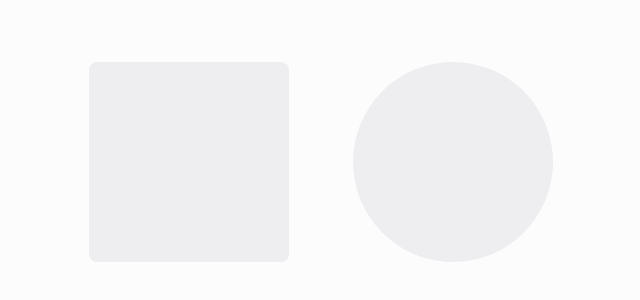
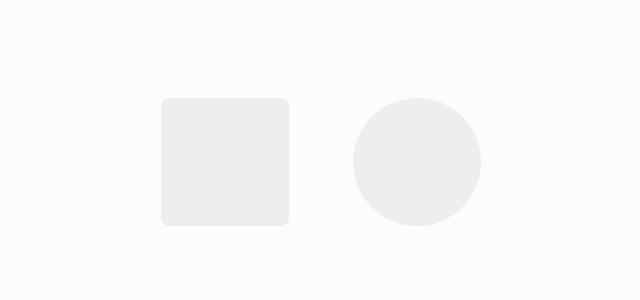
Before and after one commit to brunohfabre/siakitdocumentation, a React (Vite) app: page /shimmer in a window 1280 px wide. Shown: the part 238-538 px from the top of the page, without its empty margins (319-959 px from the left). Built offline with nearby package versions, Linux system fonts and the light colour scheme.

Commit message:
add dimensions to shimmer component

```diff
--- a/src/components/Shimmer/index.tsx
+++ b/src/components/Shimmer/index.tsx
@@ -1,4 +1,4 @@
-import styled, { keyframes } from 'styled-components';
+import styled, { css, keyframes } from 'styled-components';
 
 const placeholderShimmer = keyframes`
   0% {
@@ -10,7 +10,12 @@ const placeholderShimmer = keyframes`
   }
 `;
 
-const BaseShimmer = styled.div`
+type BaseShimmerProps = {
+  width?: number | string;
+  height?: number | string;
+};
+
+const BaseShimmer = styled.div<BaseShimmerProps>`
   flex: 1;
   background: ${({ theme }) => theme.colors.gray[4]};
   background-image: linear-gradient(
@@ -30,6 +35,20 @@ const BaseShimmer = styled.div`
   -webkit-animation-iteration-count: infinite;
   -webkit-animation-name: ${placeholderShimmer};
   -webkit-animation-timing-function: linear;
+
+  ${({ width }) =>
+    width &&
+    css`
+      max-width: ${typeof width === 'string' ? width : `${width}px`};
+      width: ${typeof width === 'string' ? width : `${width}px`};
+    `}
+
+  ${({ height }) =>
+    height &&
+    css`
+      max-height: ${typeof height === 'string' ? height : `${height}px`};
+      height: ${typeof height === 'string' ? height : `${height}px`};
+    `}
 `;
 
 export const Rectangle = styled(BaseShimmer)`
--- a/src/pages/ShimmerPage.tsx
+++ b/src/pages/ShimmerPage.tsx
@@ -4,9 +4,10 @@ import { Rectangle, Ellipse } from '../components/Shimmer';
 export function ShimmerPage(): JSX.Element {
   return (
     <Flex flex justify="center" align="center">
-      <Flex width={464} height={200} gap={64}>
-        <Rectangle />
-        <Ellipse />
+      <Flex gap={64}>
+        <Rectangle width={128} height={128} />
+
+        <Ellipse width={128} height={128} />
       </Flex>
     </Flex>
   );
```
